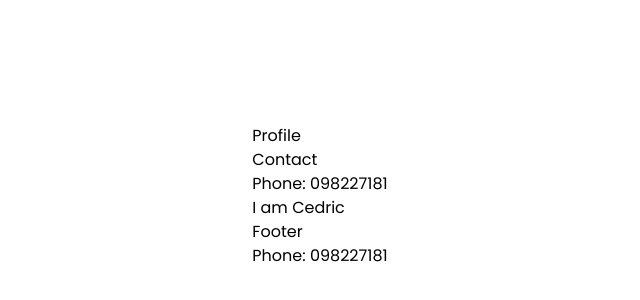
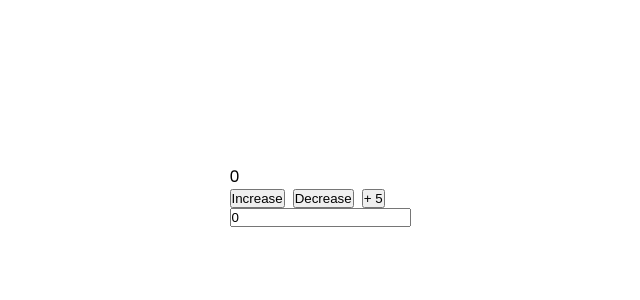
Before and after one commit to cedik456/all-react-hooks-tutorial, a React (Vite) app: page / in a window 1280 px wide. Shown: the part 204-504 px from the top of the page, without its empty margins (320-960 px from the left). Built offline with nearby package versions, Linux system fonts and the light colour scheme.

Commit message:
Part 7: Use Reducer Finished

```diff
--- a/src/App.jsx
+++ b/src/App.jsx
@@ -1,16 +1,11 @@
 import React from "react";
-import UseContextProfile from "./Components/UseContext/UseContextProfile";
-import UseContextFooter from "./Components/UseContext/UseContextFooter";
+import UseEffect from "./Components/UseEffect/UseEffect";
+import UseReducer from "./Components/UseReducer/UseReducer";
 
 function App() {
   return (
     <>
-      <div className="container">
-        <div className="wrapper">
-          <UseContextProfile />
-          <UseContextFooter />
-        </div>
-      </div>
+      <UseReducer />
     </>
   );
 }
--- /dev/null
+++ b/src/Components/UseReducer/UseReducer.jsx
@@ -0,0 +1,50 @@
+import React, { useState } from "react";
+import { useReducer } from "react";
+
+const initialState = { count: 0 }; // initial state
+
+const reducer = (state, action) => {
+  // function
+  switch (action.type) {
+    case "increase":
+      return { count: state.count + 1 };
+    case "decrease":
+      return { count: state.count - 1 };
+    case "addFive":
+      return { count: state.count + 5 };
+    case "input":
+      return { count: action.payLoad };
+    default:
+      return state;
+  }
+};
+
+function UseReducer() {
+  const [state, dispatch] = useReducer(reducer, initialState); // useReducer hook
+
+  return (
+    <div className="container">
+      <div className="wrapper">
+        <p>{state.count}</p>
+        <div className="btn-container">
+          <button onClick={() => dispatch({ type: "increase" })}>
+            Increase
+          </button>
+          <button onClick={() => dispatch({ type: "decrease" })}>
+            Decrease
+          </button>
+          <button onClick={() => dispatch({ type: "addFive" })}>+ 5</button>
+        </div>
+        <input
+          value={state.count}
+          onChange={(e) =>
+            dispatch({ type: "input", payLoad: Number(e.target.value) })
+          }
+          type="number"
+        />
+      </div>
+    </div>
+  );
+}
+
+export default UseReducer;
--- a/src/main.jsx
+++ b/src/main.jsx
@@ -4,8 +4,4 @@
 import App from "./App.jsx";
 import ContextProvider from "./Components/UseContext/AppContext.jsx";
 
-createRoot(document.getElementById("root")).render(
-  <ContextProvider>
-    <App />
-  </ContextProvider>
-);
+createRoot(document.getElementById("root")).render(<App />);
```
